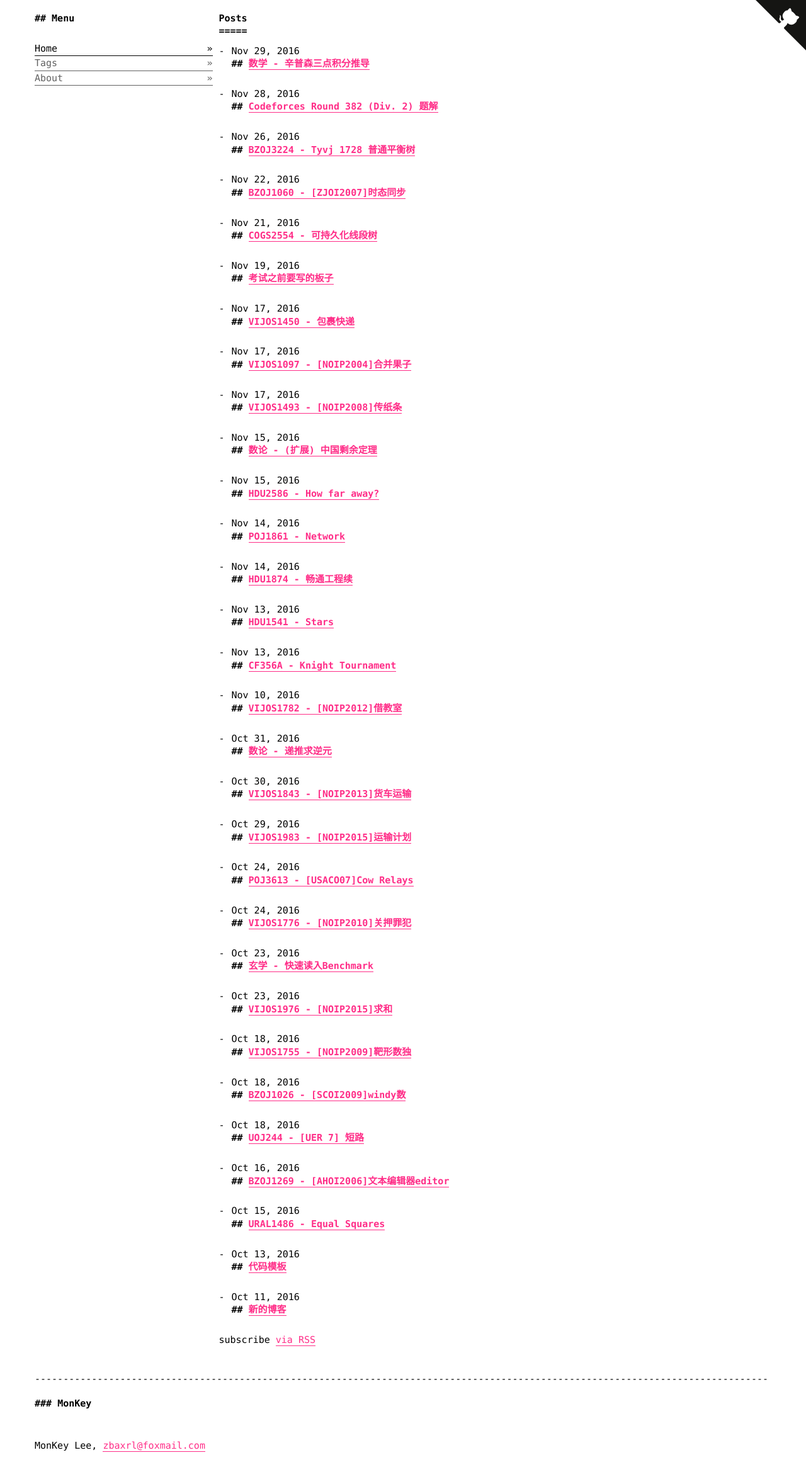
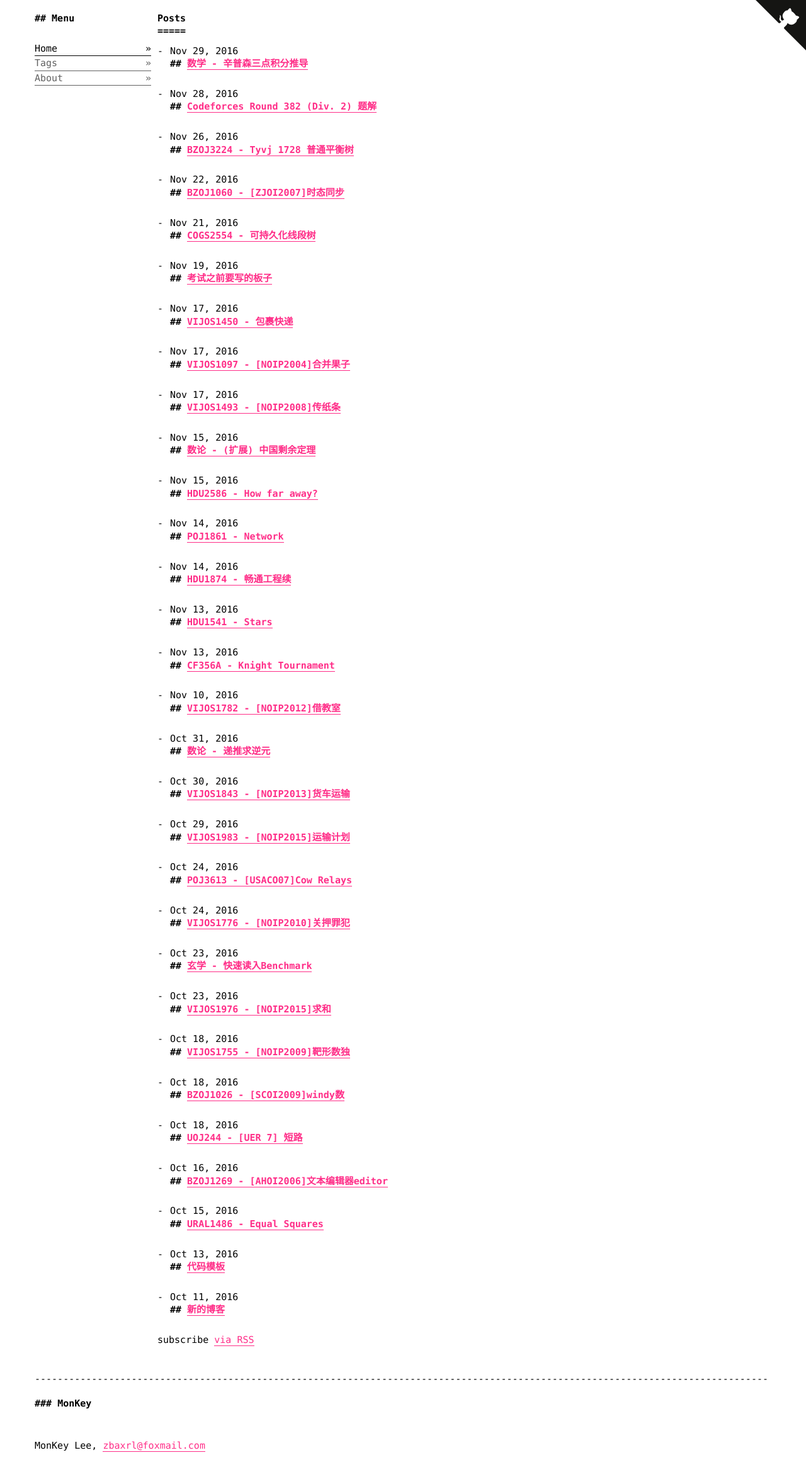
Before and after one commit to zbaxrl/zbaxrl.github.io, a Jekyll site: the page built from index.html, in a window 1280 px wide. Shown: the whole page at 63% size. Built offline with Jekyll 4.4.1, drawn with Linux system fonts in a browser that asks for light colours.

Commit message:
Shorter menu

```diff
--- a/_layouts/default.html
+++ b/_layouts/default.html
@@ -16,11 +16,11 @@
 
     <div class="container">
       <div class="grid">
-        <aside class="cell -3of12" role="navigation">
+        <aside class="cell -2of12" role="navigation">
           {% include navigation.html %}
         </aside>
 
-        <main class="cell -9of12">
+        <main class="cell -10of12">
           {{ content }}
         </main>
       </div>
```
